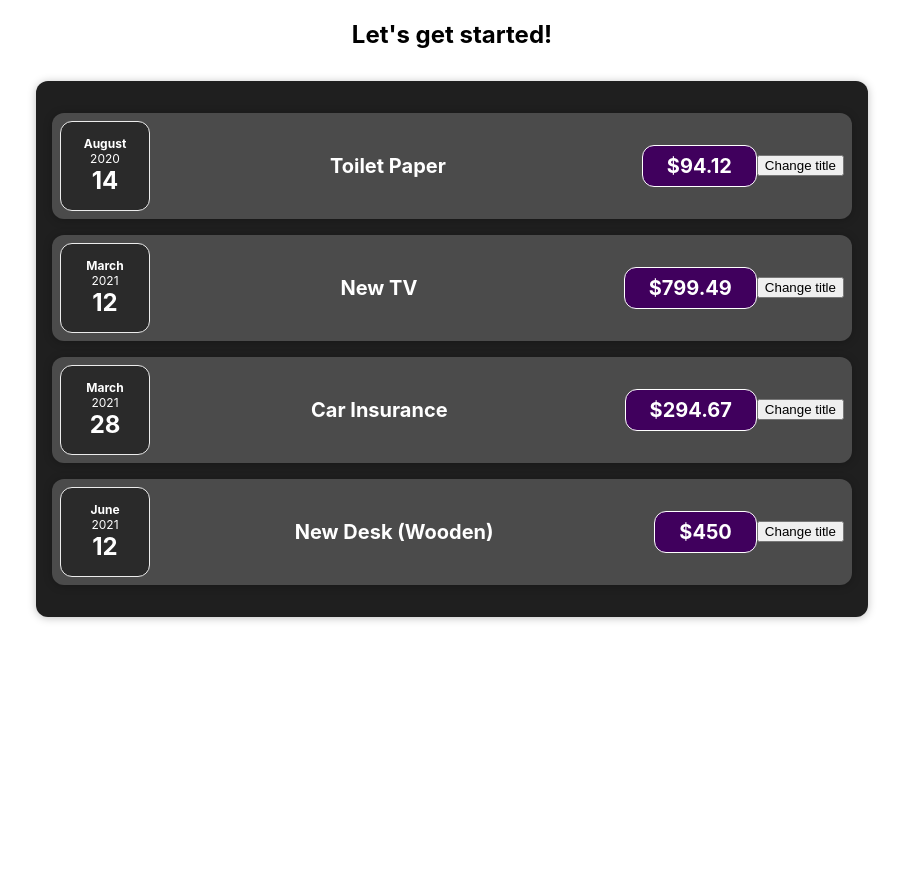
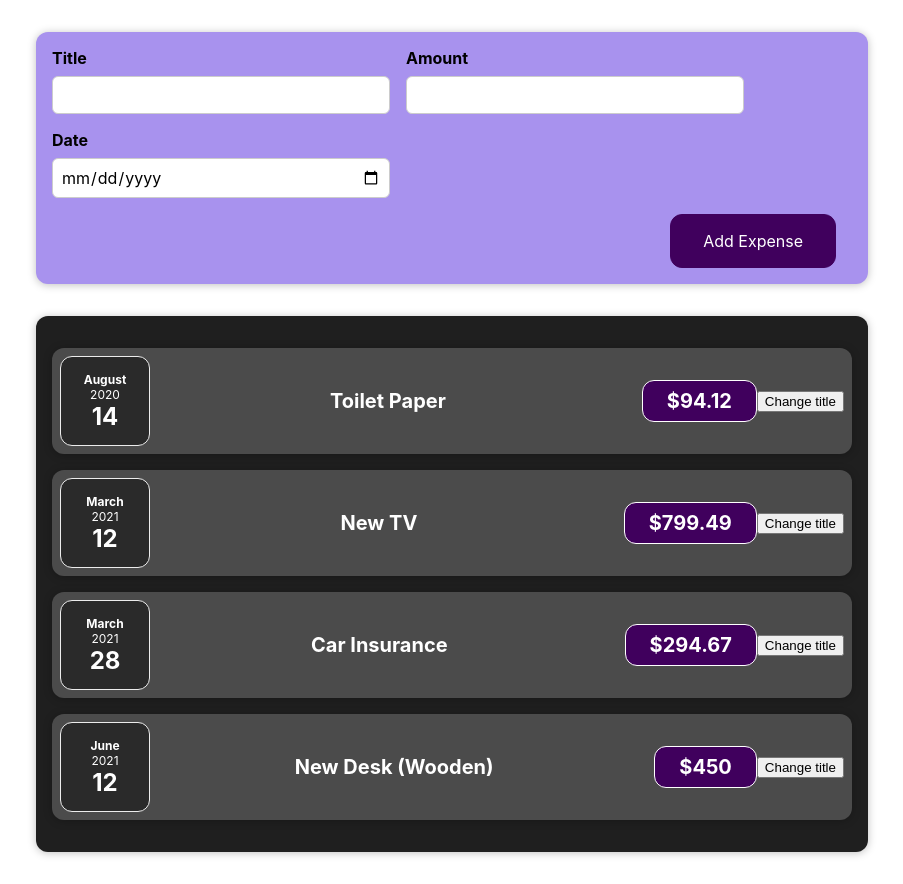
Before and after one commit to lapee79/react-complete-guide, a React (Create React App) app: page / in a window 1280 px wide. Shown: the whole page, without its empty margins (188-1091 px from the left). Before the commit the page ends 800 px from the top, so only its background shows below. Built offline with nearby package versions, Linux system fonts and the light colour scheme.

Commit message:
Chapter 57

```diff
--- a/src/App.js
+++ b/src/App.js
@@ -1,6 +1,6 @@
-import logo from './logo.svg';
 import './App.css';
 
+import NewExpense from './components/NewExpense/NewExpense';
 import Expenses from './components/Expenses/Expenses';
 
 const App = () => {
@@ -28,7 +28,7 @@
 
   return (
     <div className="App">
-      <h2>Let's get started!</h2>
+      <NewExpense />
       <Expenses expenses={expense} />
     </div>
   );
--- /dev/null
+++ b/src/components/NewExpense/ExpenseForm.css
@@ -0,0 +1,26 @@
+.new-expense__controls {
+  display: flex;
+  flex-wrap: wrap;
+  gap: 1rem;
+  margin-bottom: 1rem;
+  text-align: left;
+}
+
+.new-expense__control label {
+  font-weight: bold;
+  margin-bottom: 0.5rem;
+  display: block;
+}
+
+.new-expense__control input {
+  font: inherit;
+  padding: 0.5rem;
+  border-radius: 6px;
+  border: 1px solid #ccc;
+  width: 20rem;
+  max-width: 100%;
+}
+
+.new-expense__actions {
+  text-align: right;
+}
--- /dev/null
+++ b/src/components/NewExpense/ExpenseForm.js
@@ -0,0 +1,81 @@
+import React, { useState } from 'react';
+
+import './ExpenseForm.css';
+
+const ExpenseForm = () => {
+  const [enteredTitle, setEnteredTitle] = useState('');
+  const [enteredAmount, setEnteredAmount] = useState('');
+  const [enteredDate, setEnteredDate] = useState('');
+  // const [userInput, setUserInput] = useState({
+  //   enteredTitle: '',
+  //   enteredAmount: '',
+  //   enteredDate: ''
+  // });
+
+  const titleChangeHandler = (event) => {
+    setEnteredTitle(event.target.value);
+    // setUserInput({
+    //   ...userInput,
+    //   enteredTitle: event.target.value,
+    // });
+    // setUserInput((prevState) => {
+    //   return { ...prevState, enteredTitle: event.target.value };
+    // });
+  };
+
+  const amountChangeHandler = (event) => {
+    setEnteredAmount(event.target.value);
+    // setUserInput({
+    //   ...userInput,
+    //   enteredAmount: event.target.value,
+    // });
+  };
+
+  const dateChangeHandler = (event) => {
+    setEnteredDate(event.target.value);
+    // setUserInput({
+    //   ...userInput,
+    //   enteredDate: event.target.value,
+    // });
+  };
+
+  const submitHandler = (event) => {
+    event.preventDefault();
+
+    const expenseData = {
+      title: enteredTitle,
+      amount: enteredAmount,
+      date: new Date(enteredDate)
+    };
+
+    console.log(expenseData);
+
+    setEnteredTitle('');
+    setEnteredAmount('');
+    setEnteredDate('');
+  };
+
+  return (
+    <form onSubmit={submitHandler}>
+      <div className="new-expense__controls">
+        <div className="new-expense__control">
+          <label>Title</label>
+          <input type="text" value={enteredTitle} onChange={titleChangeHandler} />
+        </div>
+        <div className="new-expense__control">
+          <label>Amount</label>
+          <input type="number" min="0.01" step="0.01" value={enteredAmount} onChange={amountChangeHandler} />
+        </div>
+        <div className="new-expense__control">
+          <label>Date</label>
+          <input type="date" min="2019-01-01" max="2022-12-31" value={enteredDate} onChange={dateChangeHandler} />
+        </div>
+      </div>
+      <div className="new-expense__actions">
+        <button type="submit">Add Expense</button>
+      </div>
+    </form>
+  );
+};
+
+export default ExpenseForm;
--- /dev/null
+++ b/src/components/NewExpense/NewExpense.css
@@ -0,0 +1,38 @@
+.new-expense {
+  background-color: #a892ee;
+  padding: 1rem;
+  margin: 2rem auto;
+  width: 50rem;
+  max-width: 95%;
+  border-radius: 12px;
+  text-align: center;
+  box-shadow: 0 1px 8px rgba(0, 0, 0, 0.25);
+}
+
+.new-expense button {
+  font: inherit;
+  cursor: pointer;
+  padding: 1rem 2rem;
+  border: 1px solid #40005d;
+  background-color: #40005d;
+  color: white;
+  border-radius: 12px;
+  margin-right: 1rem;
+}
+
+.new-expense button:hover,
+.new-expense button:active {
+  background-color: #510674;
+  border-color: #510674;
+}
+
+.new-expense button.alternative {
+  color: #220131;
+  border-color: transparent;
+  background-color: transparent;
+}
+
+.new-expense button.alternative:hover,
+.new-expense button.alternative:active {
+  background-color: #ddb3f8;
+}
--- /dev/null
+++ b/src/components/NewExpense/NewExpense.js
@@ -0,0 +1,14 @@
+import React from 'react';
+
+import ExpenseForm from './ExpenseForm';
+import './NewExpense.css';
+
+const NewExpense = () => {
+  return (
+    <div className="new-expense">
+      <ExpenseForm />
+    </div>
+  );
+};
+
+export default NewExpense;
```
